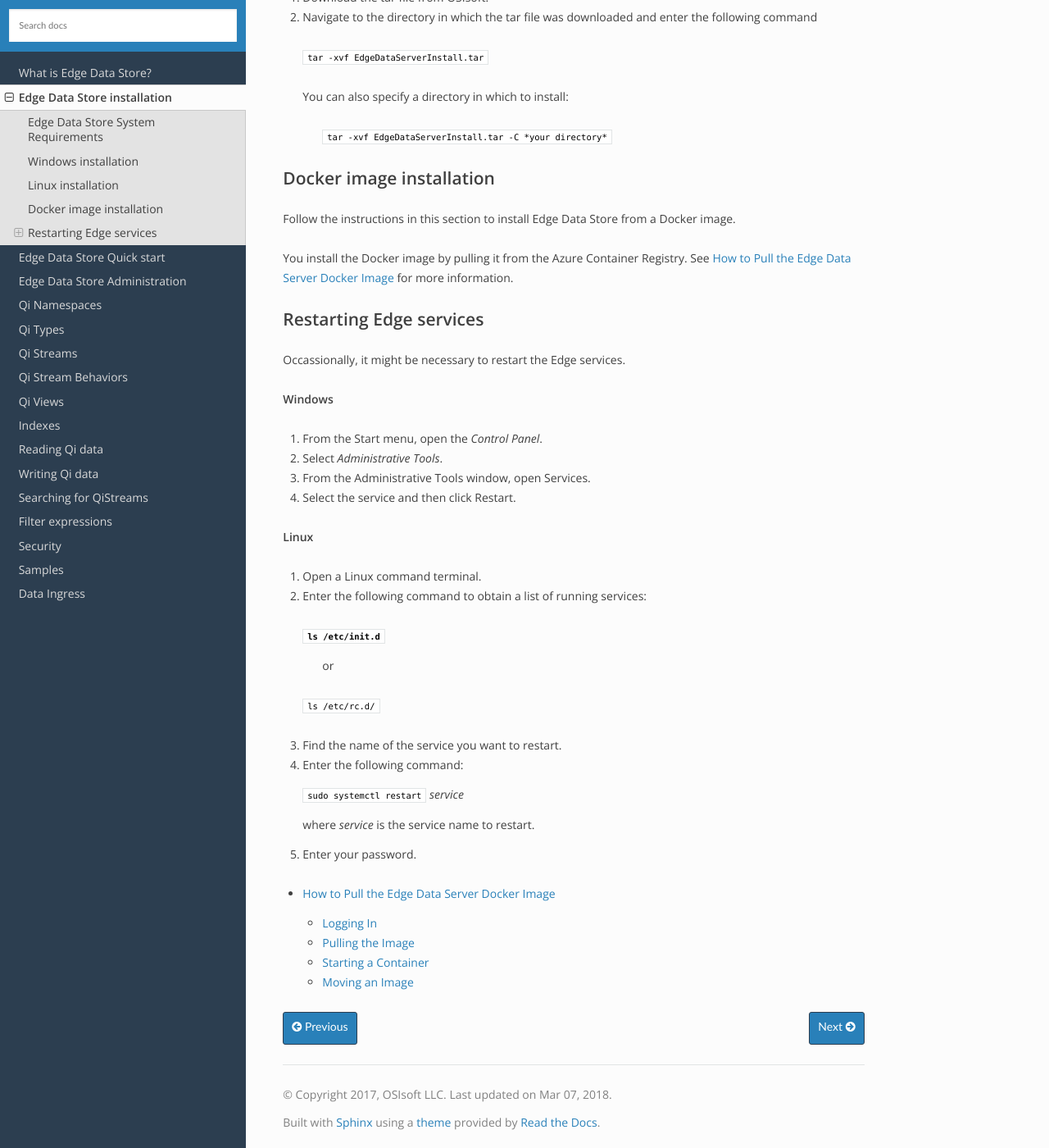
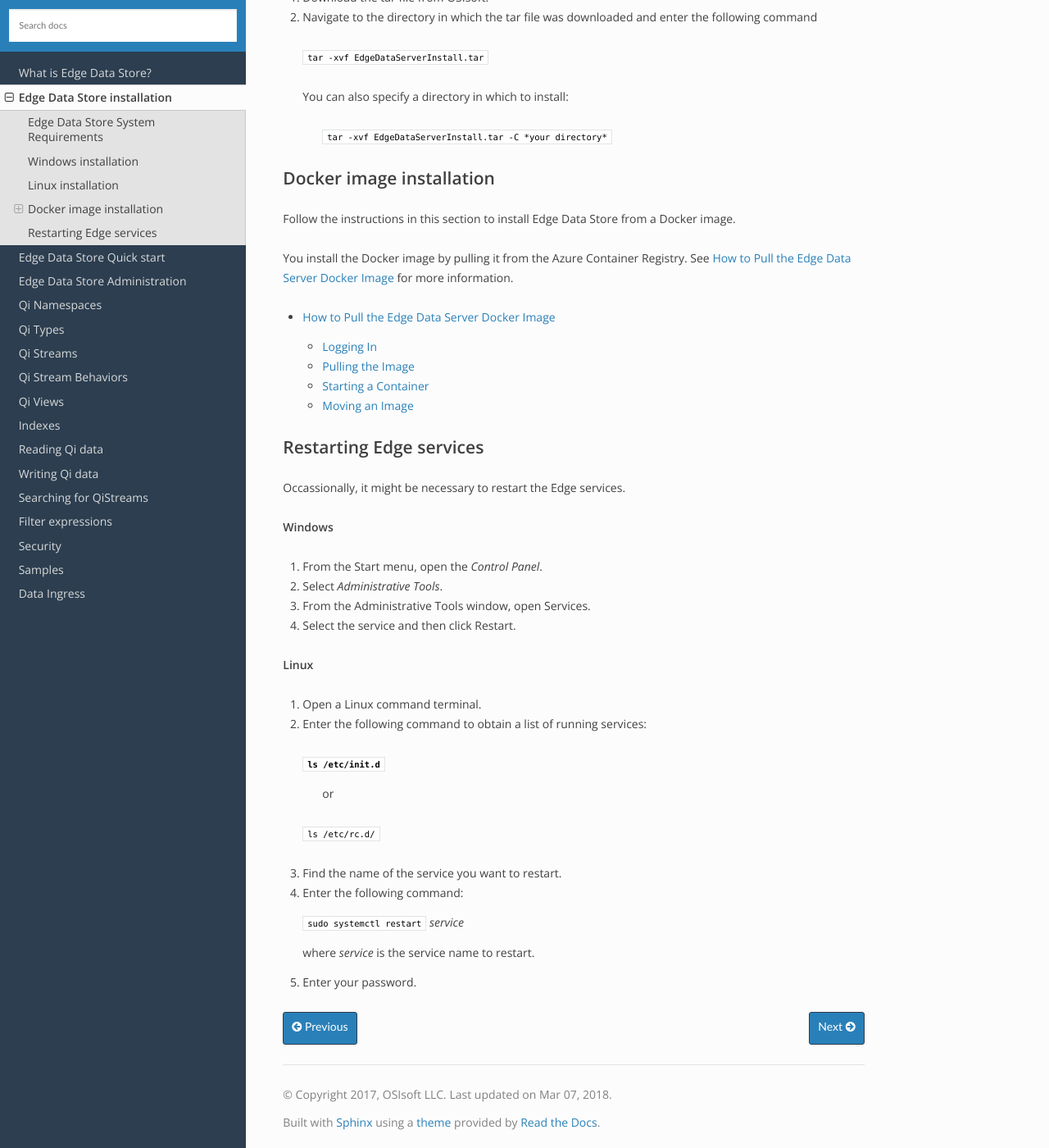
Before and after one commit to fgasparro/EdgeDS-Docs, a Sphinx documentation site: the page built from docs/EdgeDS_Installation.rst, in a window 1280 px wide and 1400 px high, scrolled down 1297 px. Shown: the whole window at 82% size. Built offline with Sphinx 7.4.7 and the Read the Docs theme 2.0.0, drawn with Linux system fonts in a browser that asks for light colours; part of the change alters nothing that is shown.

```diff
--- a/docs/EdgeDS_Installation.rst
+++ b/docs/EdgeDS_Installation.rst
@@ -76,6 +76,9 @@ Follow the instructions in this section to install Edge Data Store from a Docker
 You install the Docker image by pulling it from the Azure Container Registry. See :ref:`Edge_Install_topic`
 for more information.
 
+.. toctree::
+   Edge_Docker_Inst
+
 
 Restarting Edge services
 ------------------------
@@ -108,9 +111,3 @@ Occassionally, it might be necessary to restart the Edge services.
    where *service* is the service name to restart.
 
 5. Enter your password.
-
-
-
-
-.. toctree::
-   Edge_Docker_Inst
```
